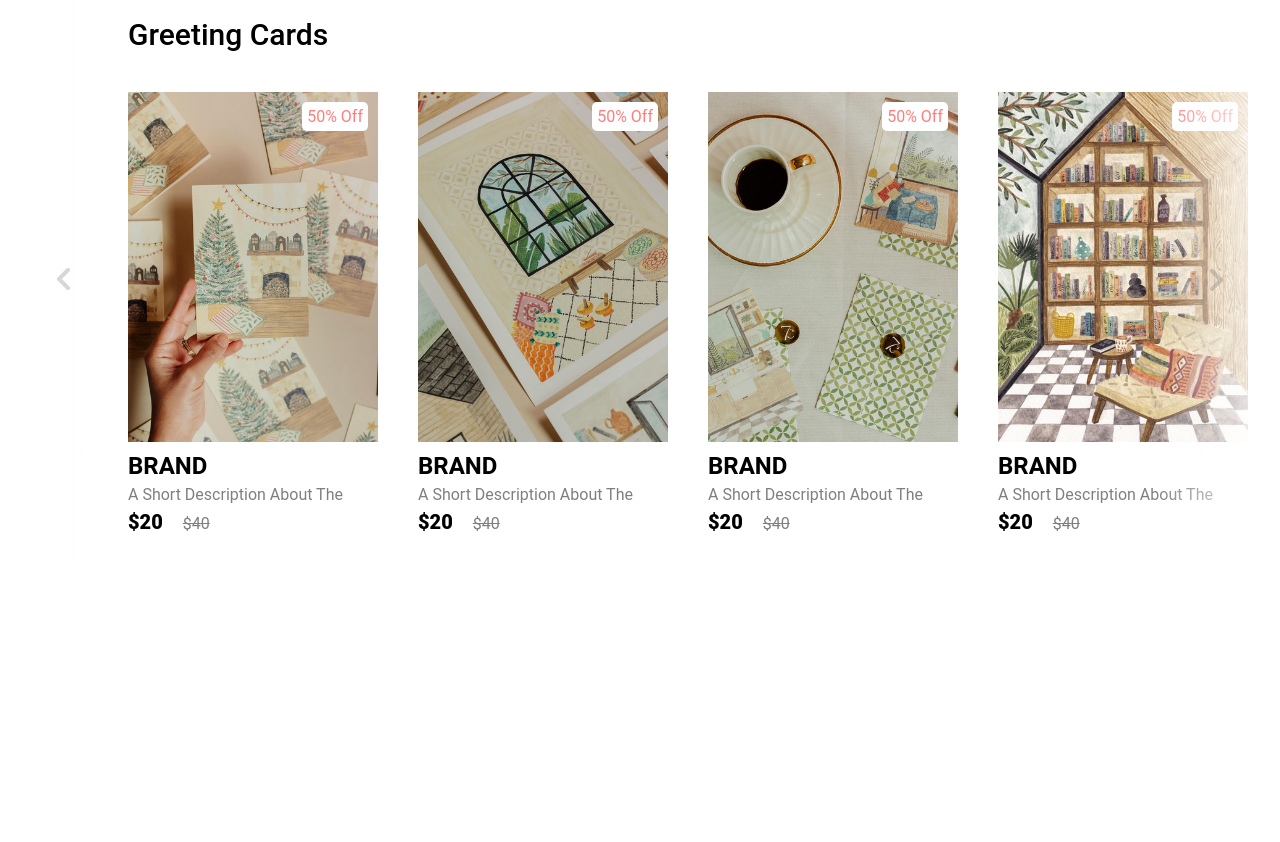
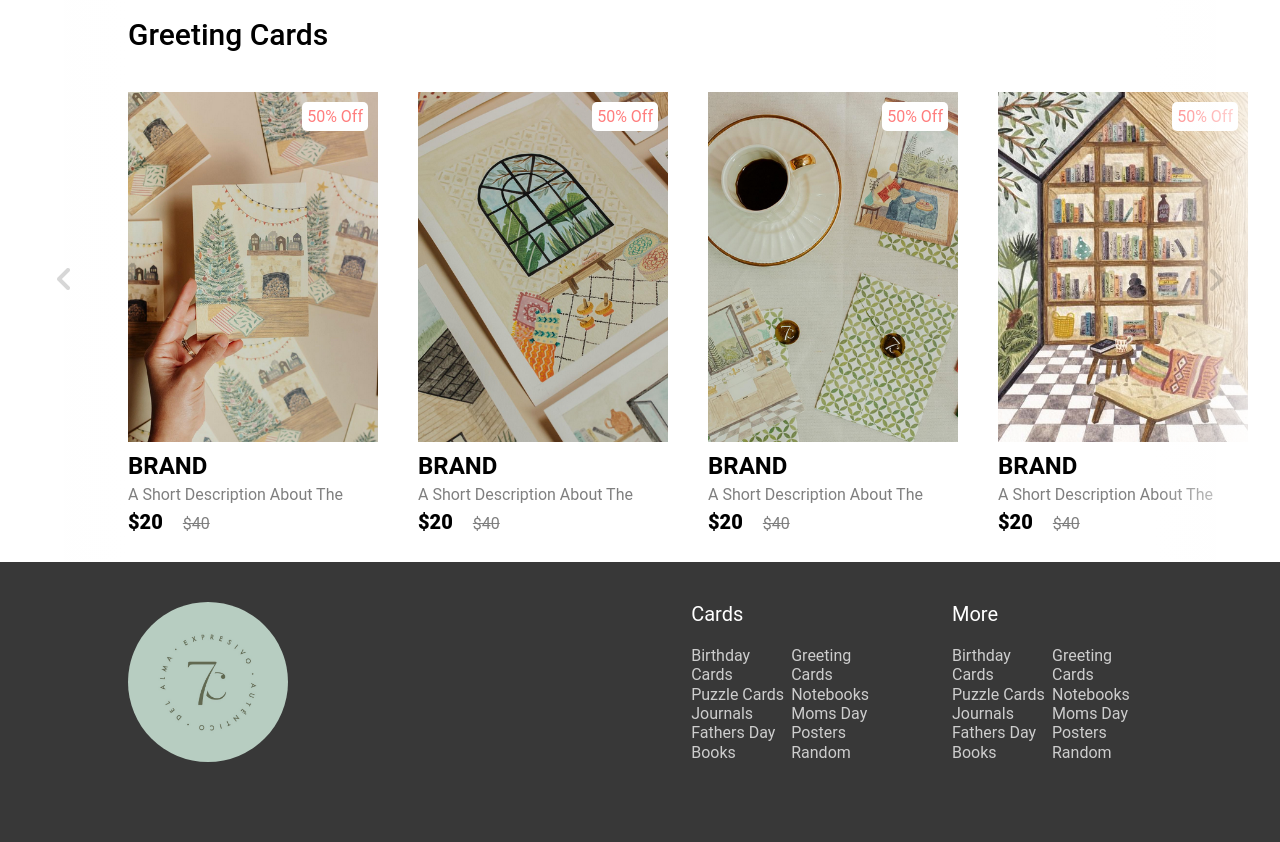
Before and after one commit to kamilo042/7-coloresplus, a plain HTML site: page index.html in a window 1280 px wide. Shown: the part 3916-4758 px from the top of the page. Before the commit the page ends 4478 px from the top, so only its background shows below. Drawn offline with Linux system fonts and the light colour scheme.

Commit message:
all files

```diff
--- /dev/null
+++ b/css/footer.css
@@ -0,0 +1,48 @@
+footer{
+    position: relative;
+    width: 100%;
+    padding: 40px 10vw;
+    padding-bottom: 80px;
+    background: #383838;
+}
+
+.footer-content{
+    display: flex;
+    width: 100%;
+    justify-content: space-between;
+}
+
+.footer-content .logo{
+    height: 160px;
+}
+
+.logo{
+    border-radius: 50%;
+}
+
+.footer-ul-container{
+    width: 45%;
+    display: flex;
+    justify-content: space-between;
+}
+
+.category{
+    width: 200px;
+    display: grid;
+    grid-template-columns: repeat(2, 1fr);
+    list-style: none;
+}
+
+.category-title{
+    grid-column: span 2;
+    text-transform: capitalize;
+    color: #fff;
+    font-size: 20px;
+    margin-bottom: 20px;
+}
+
+.category .footer-link{
+    text-decoration: none;
+    text-transform: capitalize;
+    color: rgba(255 ,255 ,255, 0.75)
+}
--- a/css/home.css
+++ b/css/home.css
@@ -1,4 +1,5 @@
 @import 'nav.css';
+@import 'footer.css';
 
 .hero-section {
     width: 100%;
--- a/index.html
+++ b/index.html
@@ -394,6 +394,42 @@
                 </div>
             </div>
         </section>
+
+        <footer>
+            <div class="footer-content">
+                <img src="img/logo1.png" class="logo" alt="">
+                <div class="footer-ul-container">
+                    <ul class="category">
+                        <li class="category-title">Cards</li>
+                        <li><a href="#" class="footer-link">Birthday Cards</a></li>
+                        <li><a href="#" class="footer-link">Greeting Cards</a></li>
+                        <li><a href="#" class="footer-link">Puzzle Cards</a></li>
+                        <li><a href="#" class="footer-link">Notebooks</a></li>
+                        <li><a href="#" class="footer-link">Journals</a></li>
+                        <li><a href="#" class="footer-link">Moms day</a></li>
+                        <li><a href="#" class="footer-link">Fathers day</a></li>
+                        <li><a href="#" class="footer-link">Posters</a></li>
+                        <li><a href="#" class="footer-link">Books</a></li>
+                        <li><a href="#" class="footer-link">Random</a></li>
+                    </ul>
+                    <ul class="category">
+                        <li class="category-title">More</li>
+                        <li><a href="#" class="footer-link">Birthday Cards</a></li>
+                        <li><a href="#" class="footer-link">Greeting Cards</a></li>
+                        <li><a href="#" class="footer-link">Puzzle Cards</a></li>
+                        <li><a href="#" class="footer-link">Notebooks</a></li>
+                        <li><a href="#" class="footer-link">Journals</a></li>
+                        <li><a href="#" class="footer-link">Moms day</a></li>
+                        <li><a href="#" class="footer-link">Fathers day</a></li>
+                        <li><a href="#" class="footer-link">Posters</a></li>
+                        <li><a href="#" class="footer-link">Books</a></li>
+                        <li><a href="#" class="footer-link">Random</a></li>
+                    </ul>
+                </div>
+            </div>
+
+            </div>
+        </footer>
         <script src="js/nav.js"></script>
         <script src="js/home.js"></script>
 
```
